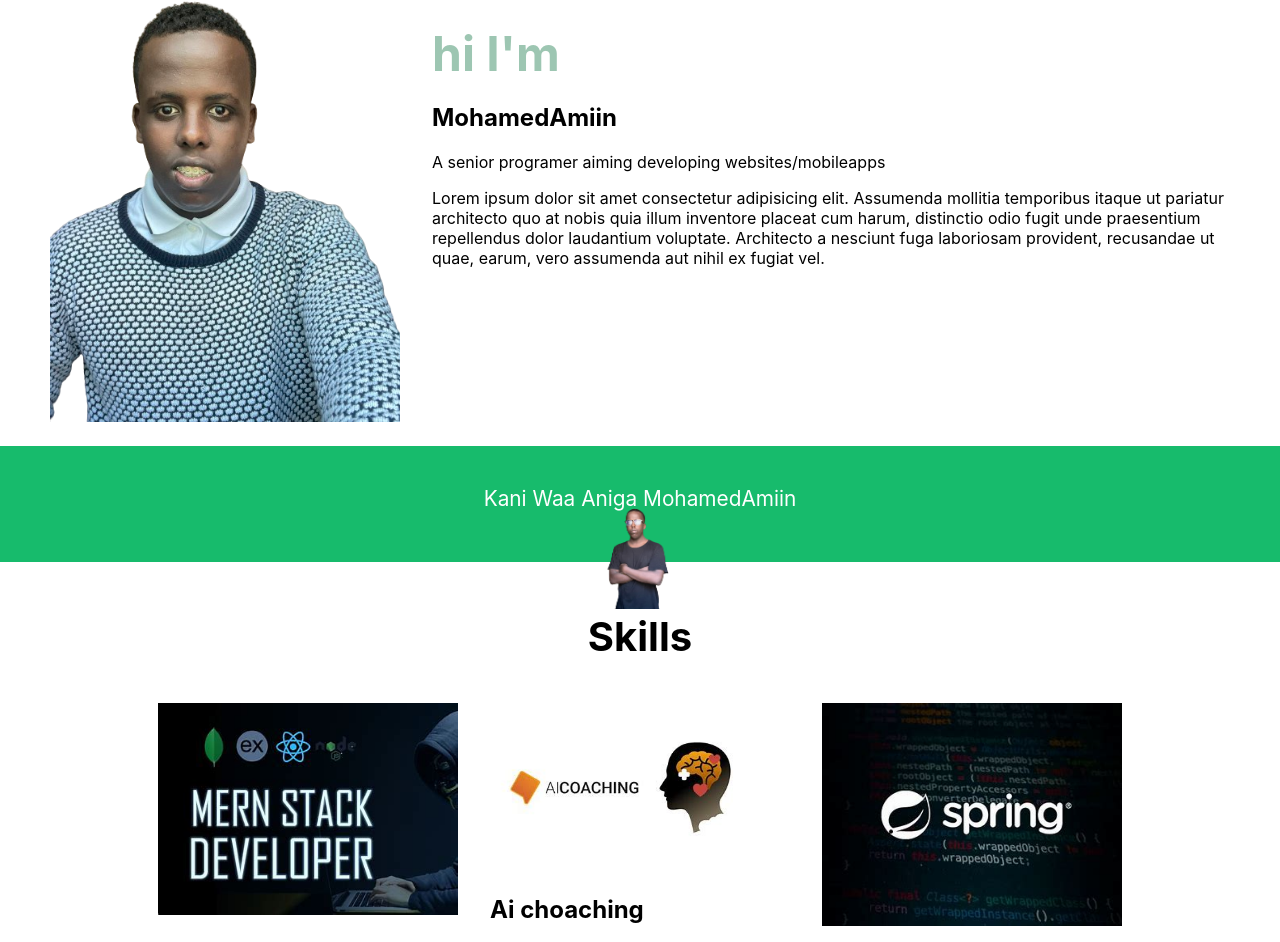
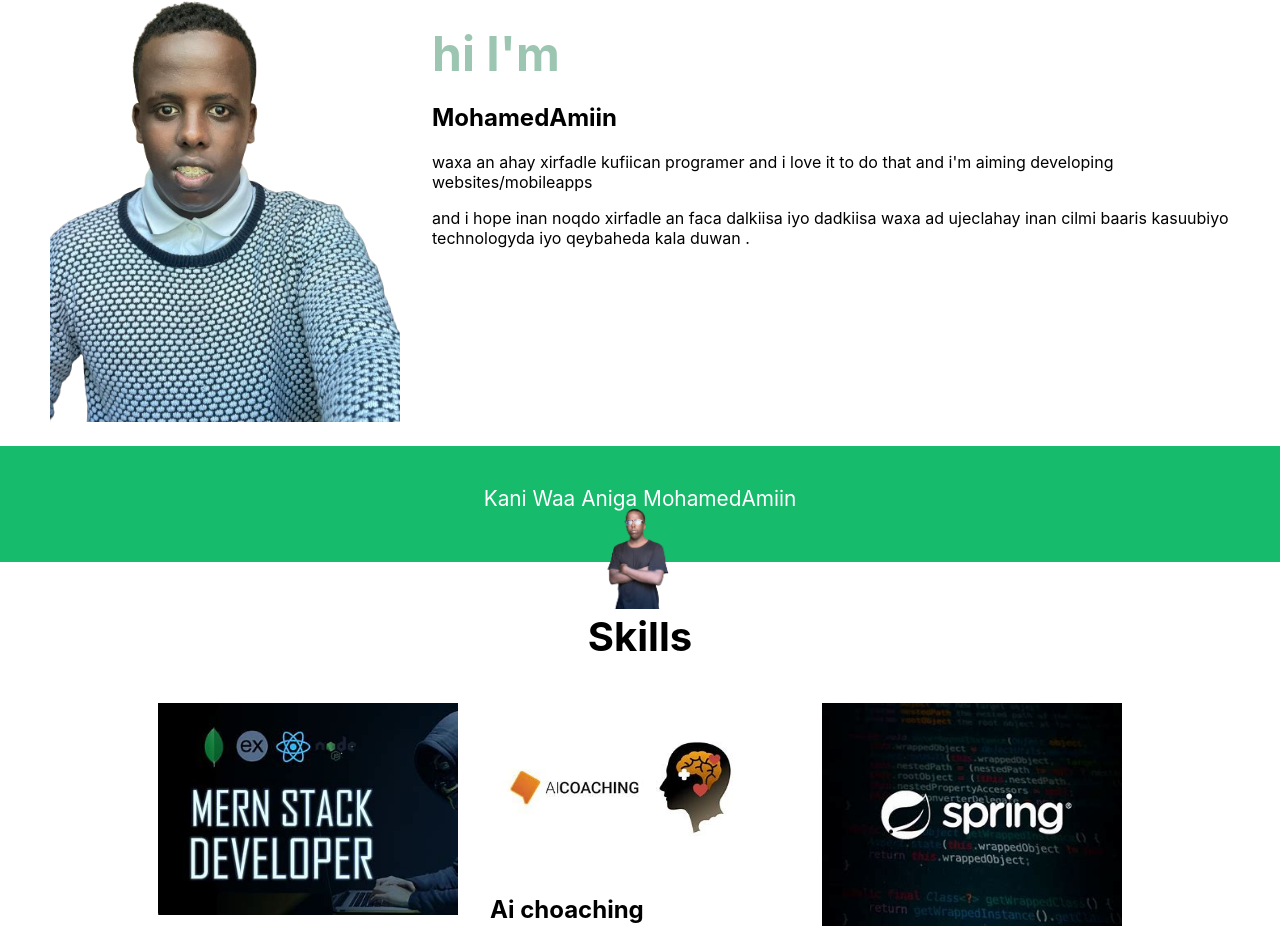
Before and after one commit to mohamed1323/projects-reactjs, a React (Create React App) app: page / in a window 1280 px wide. Shown: the part 1292-2234 px from the top of the page. Built offline with nearby package versions, Linux system fonts and the light colour scheme.

Commit message:
Update About.jsx

```diff
--- a/src/components/About.jsx
+++ b/src/components/About.jsx
@@ -11,8 +11,8 @@ function About() {
           <h2>ABOUT ME</h2>
           <h1 id="who-am-i">hi  I'm </h1>
           <h2>MohamedAmiin</h2>
-          <p>A senior programer aiming    developing websites/mobileapps  </p>
-          <p>Lorem ipsum dolor sit amet consectetur adipisicing elit. Assumenda mollitia temporibus itaque ut pariatur architecto quo at nobis quia illum inventore placeat cum harum, distinctio odio fugit unde praesentium repellendus dolor laudantium voluptate. Architecto a nesciunt fuga laboriosam provident, recusandae ut quae, earum, vero assumenda aut nihil ex fugiat vel.</p>
+           <p>waxa an ahay xirfadle kufiican  programer and i love it to do that and i'm aiming    developing websites/mobileapps  </p>
+          <p>and i hope inan noqdo xirfadle an faca dalkiisa iyo dadkiisa waxa ad ujeclahay inan cilmi baaris kasuubiyo technologyda iyo qeybaheda kala duwan .</p>
           <div>
 
           </div>
```
